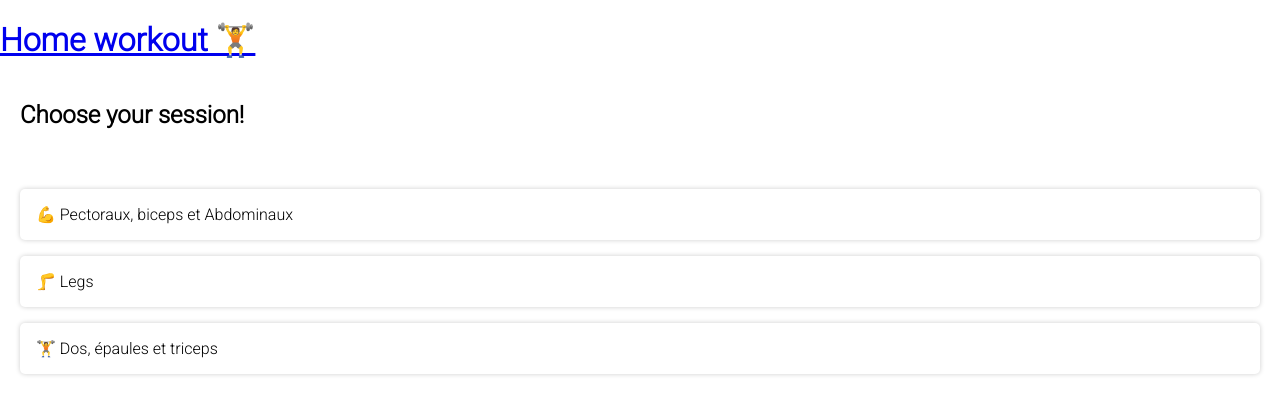
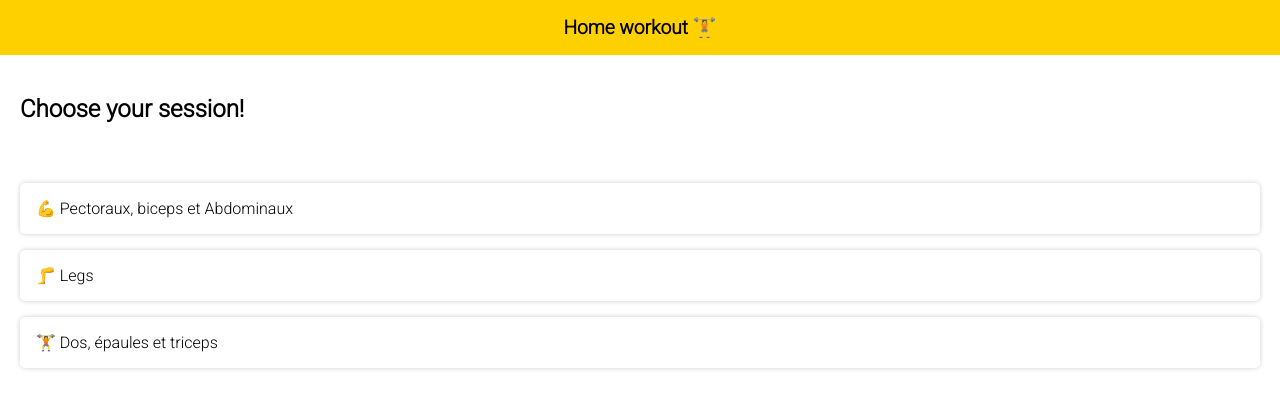
Before and after one commit to lobodol/sport-timer, a Vue app: page / in a window 1280 px wide. Shown: the top 414 px of the page. Built offline with nearby package versions, Linux system fonts and the light colour scheme.

Commit message:
style: main header

```diff
--- a/src/App.vue
+++ b/src/App.vue
@@ -1,10 +1,26 @@
 <template>
-  <header>
-    <h1>
-      <router-link class="App__MenuLink" to="/">Home workout 🏋️</router-link>
-    </h1>
+  <header class="App__Menu">
+    <router-link class="App__MenuLink" to="/">Home workout 🏋️</router-link>
   </header>
   <main class="App">
     <router-view />
   </main>
 </template>
+
+<style lang="scss" scoped>
+@use 'style/variables' as v;
+
+.App__Menu {
+  display: flex;
+  justify-content: center;
+  background-color: var(--main-color);
+  padding: v.$spacing;
+
+  &Link {
+    color: black;
+    font-size: 1.2em;
+    font-weight: 600;
+    text-decoration: none;
+  }
+}
+</style>
```
